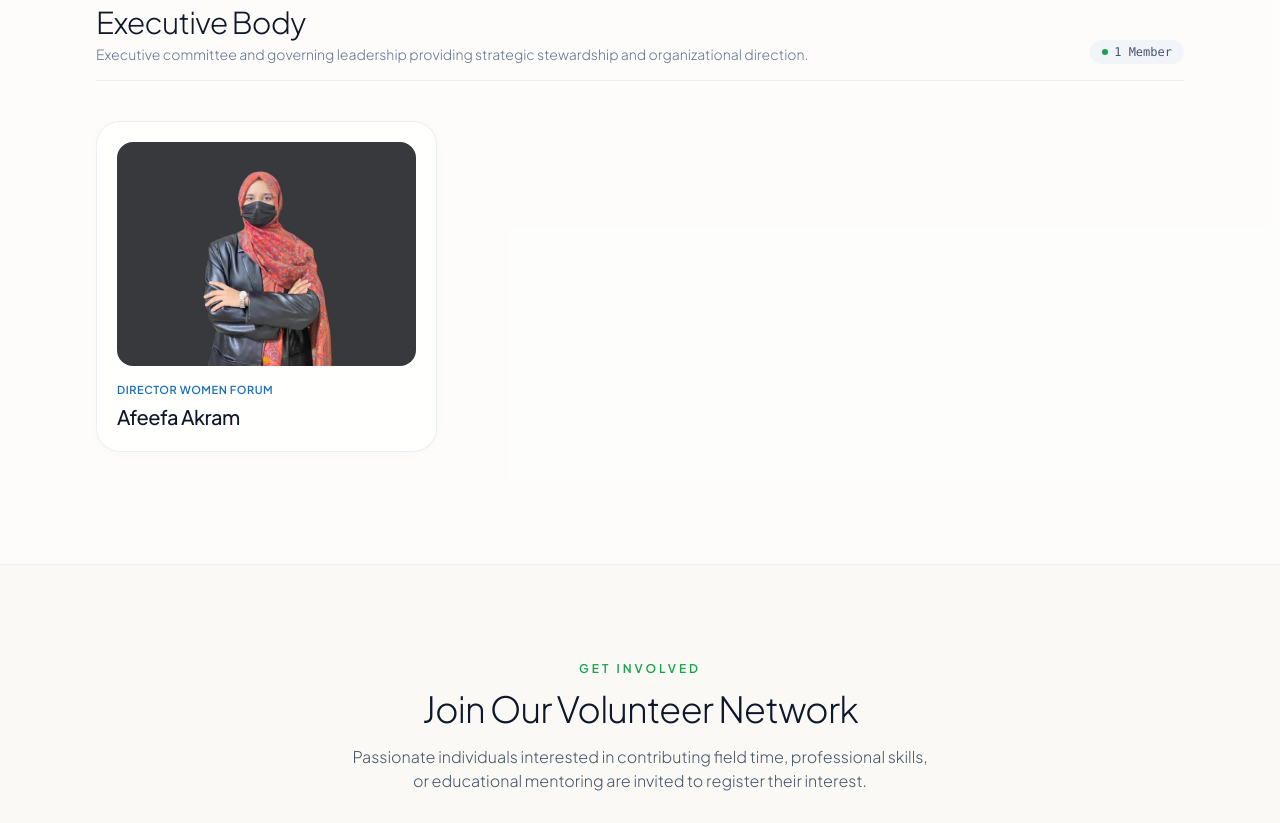
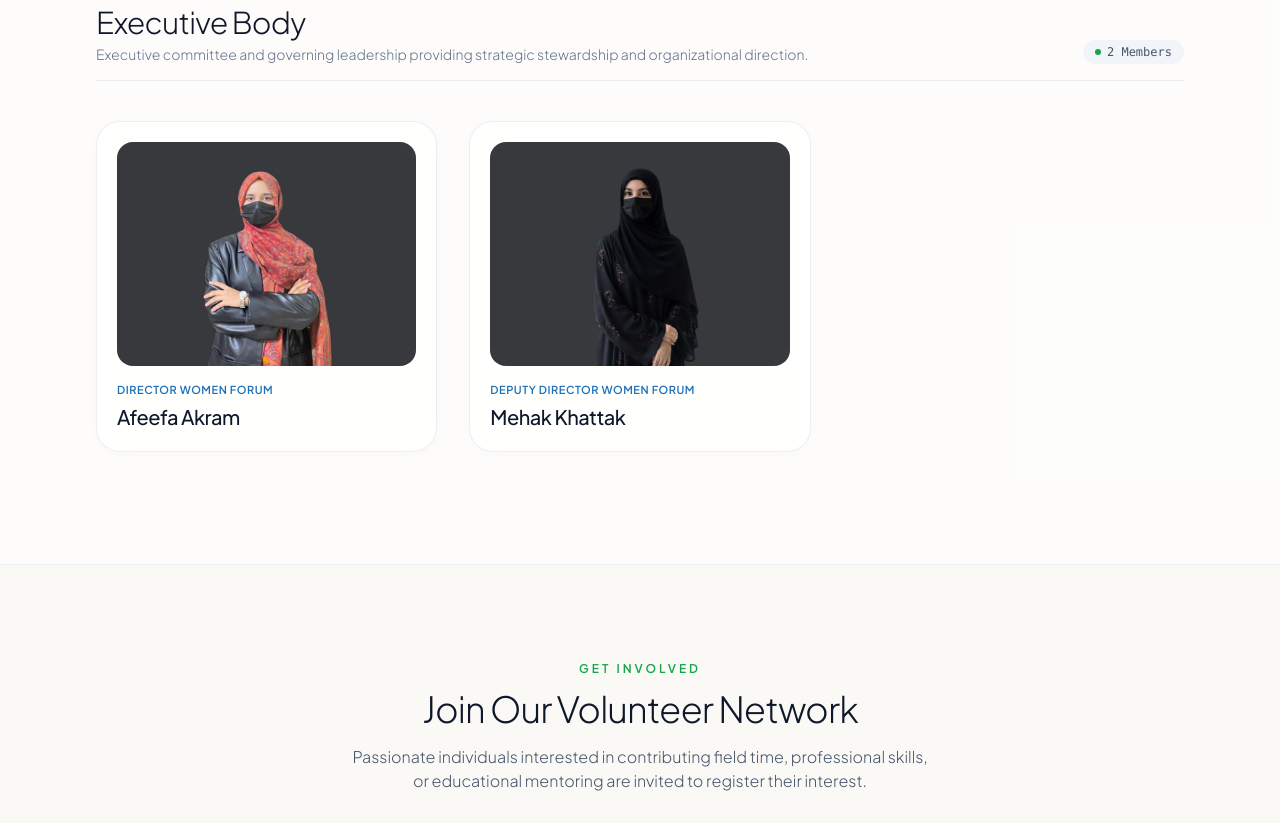
Before and after one commit to hafeezahmadyt/Hope-Together-WEB, a React (Vite) app: page /team in a window 1280 px wide. Shown: the part 2060-2883 px from the top of the page. Built offline with nearby package versions, Linux system fonts and the light colour scheme; a web font is replaced by a local one.

Commit message:
CMS: Update official team roster (9 members, 0 photos uploaded)

```diff
--- a/src/data/mock/mockTeam.ts
+++ b/src/data/mock/mockTeam.ts
@@ -112,5 +112,19 @@ export const initialMockTeamMembers: AdminTeamMember[] = [
     "displayOrder": 8,
     "isActive": true,
     "id": "team-1793654677721"
+  },
+  {
+    "name": "Mehak Khattak",
+    "position": "Deputy Director Women forum",
+    "bio": "Mehak Khattak is a Political Science graduate passionate about youth leadership, social impact, and community development. With an academic background in governance, international relations, and public policy, she is committed to empowering young people through awareness, dialogue, and collective action. She believes in the power of youth to drive positive change and is dedicated to promoting leadership, inclusion, and stronger communities.",
+    "category": "Executive Body",
+    "photoUrl": "/assets/team/mehak-khattak.jpg",
+    "email": "",
+    "linkedinUrl": "",
+    "facebookUrl": "",
+    "instagramUrl": "",
+    "displayOrder": 9,
+    "isActive": true,
+    "id": "team-1793654851516"
   }
 ];
```
